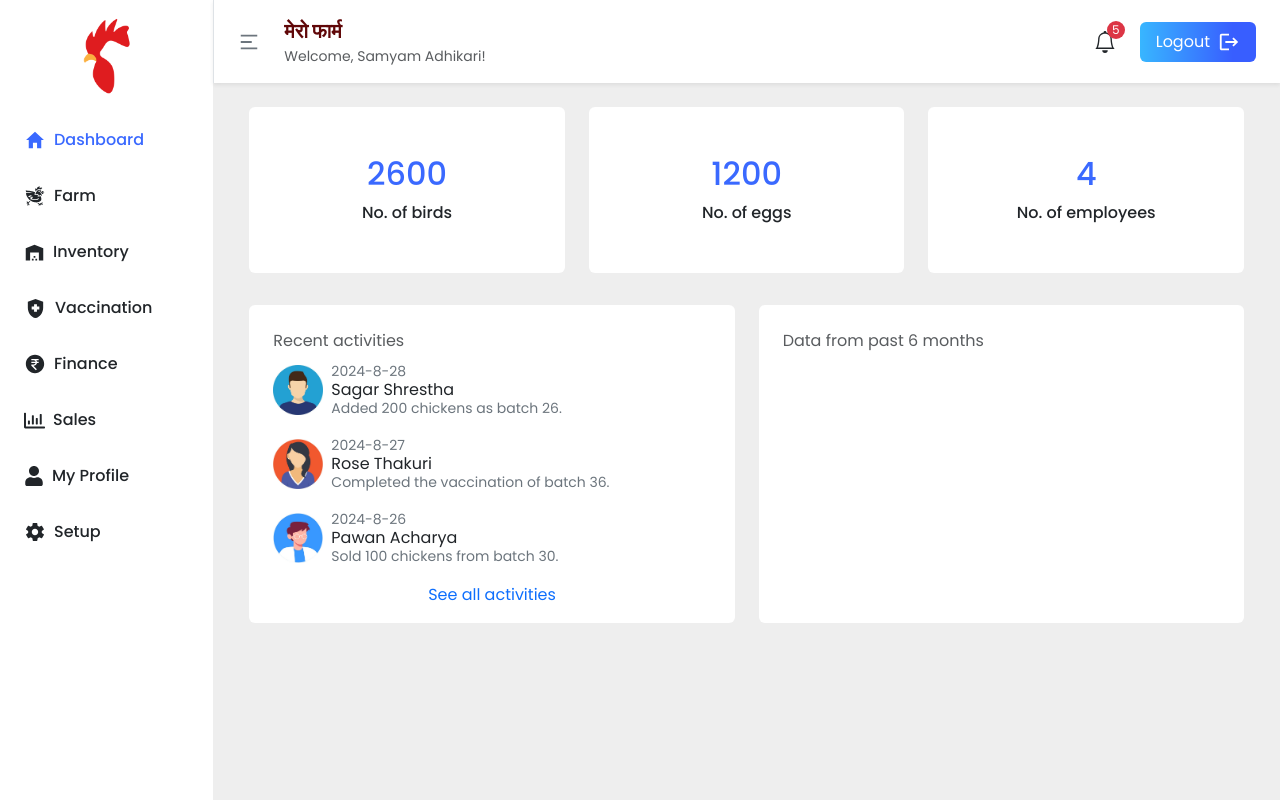
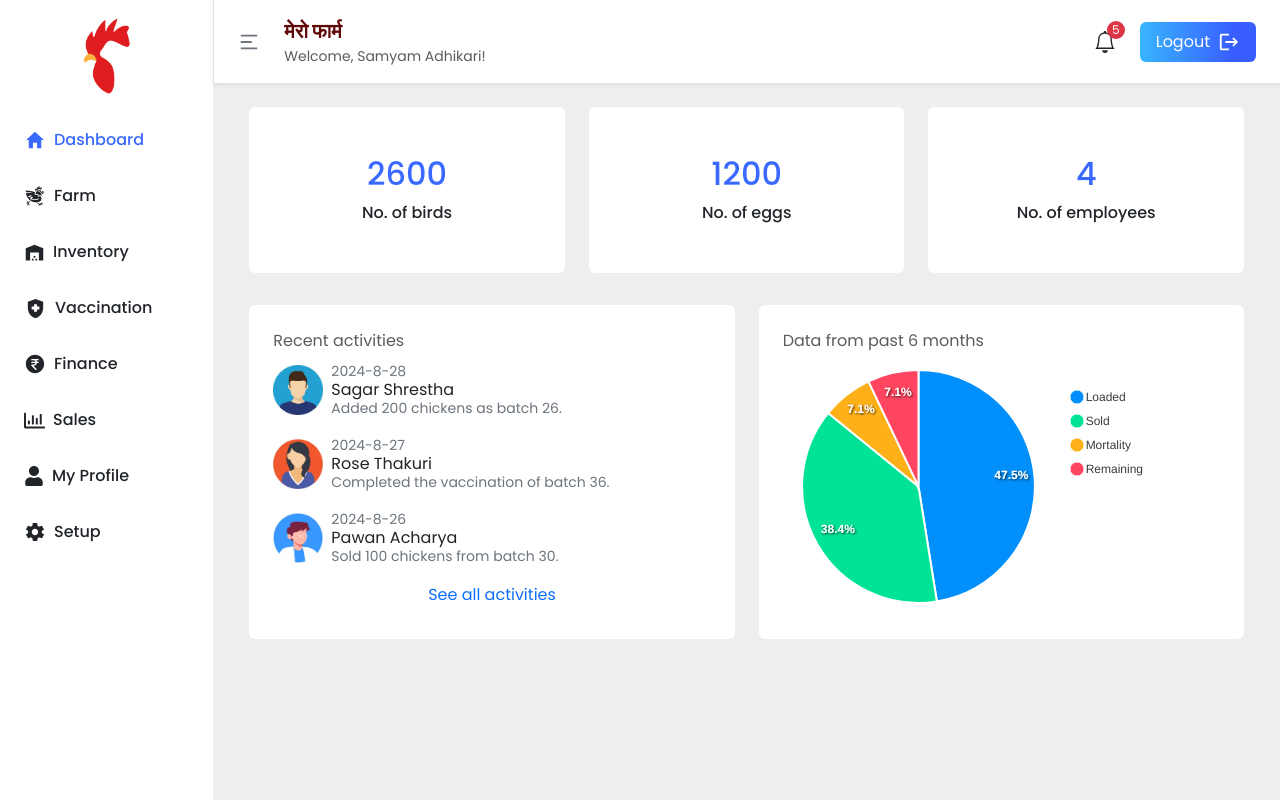
Before and after one commit to shaggy619/Mero-Farm, a React (Vite) app: page /dashboard in a window 1280 px wide. Built offline with nearby package versions, Linux system fonts and the light colour scheme.

Commit message:
Added pie chart from apex charts

```diff
--- a/package.json
+++ b/package.json
@@ -10,8 +10,10 @@
     "preview": "vite preview"
   },
   "dependencies": {
+    "apexcharts": "^3.54.1",
     "bootstrap": "^5.3.3",
     "react": "^18.3.1",
+    "react-apexcharts": "^1.5.0",
     "react-bootstrap": "^2.10.5",
     "react-dom": "^18.3.1",
     "react-icons": "^5.3.0",
--- a/src/Dashboard/Home.jsx
+++ b/src/Dashboard/Home.jsx
@@ -1,11 +1,12 @@
 import React from "react";
 import { Link } from "react-router-dom";
+import PieChart from "./PieChart";
 
 const Home = () => {
   return (
-    <section>
-      <div className=" px-5 py-4">
-        <div className="row gap-4 align-items-center justify-content-center d-flex text-center">
+    <section className=" px-4 px-md-5 pb-4">
+      <div className=" py-4">
+        <div className="row gap-3 gap-md-4 align-items-center justify-content-center d-flex text-center">
           <div className="col-12 col-md bg-white rounded p-4 py-5 d-flex flex-column align-items-center justify-content-center">
             <h2 className="primary-color">2600</h2>
             <div className="fw-medium">No. of birds</div>
@@ -20,8 +21,8 @@ const Home = () => {
           </div>
         </div>
       </div>
-      <div className=" px-5 py-2">
-        <div className="row gap-4 justify-content-center d-flex">
+      <div className=" py-2">
+        <div className="row  gap-3 gap-md-4 justify-content-center d-flex">
           <div className="col-12 col-md bg-white rounded px-4 pt-4 pb-3">
             <div className="text-muted mb-2">Recent activities</div>
             <div className="d-flex gap-2 align-items-center mb-3">
@@ -78,6 +79,7 @@ const Home = () => {
           </div>
           <div className="col-12 col-md bg-white rounded p-4">
             <div className="text-muted mb-2">Data from past 6 months</div>
+            <PieChart />
           </div>
         </div>
       </div>
--- a/src/Dashboard/Navbar.jsx
+++ b/src/Dashboard/Navbar.jsx
@@ -43,15 +43,15 @@ const Navbar = () => {
               </span>
             )}
           </Dropdown.Toggle>
-          <Dropdown.Menu className="dropdown-menu-custom mt-2">
-            <div className="px-3 py-2 border-bottom"> All Notifications</div>
+          <Dropdown.Menu className="dropdown-menu-custom">
+            <div className="px-3 py-2 border-bottom"> Notifications</div>
             <Dropdown.Item href="#/action-1">
               <div className="lh-sm">Feed is almost out of the stock.</div>
               <div className="small text-muted">1hr ago</div>
             </Dropdown.Item>
             <Dropdown.Item href="#/action-2">
               <div className="lh-sm">
-                Batch 32 need to be vaccinned this Saturday.
+                Batch 32 need to be vaccinated this Saturday.
               </div>
               <div className="small text-muted">3hr ago</div>
             </Dropdown.Item>
@@ -62,7 +62,7 @@ const Navbar = () => {
           </Dropdown.Menu>
         </Dropdown>
 
-        <div className="gradient-button text-white rounded px-3 py-2 d-flex align-items-center">
+        <div className="gradient-button text-white rounded px-3 py-2 d-flex align-items-center cursor-pointer">
           <div className="d-none d-md-block"> Logout </div>
           <MdLogout size={22} className="ms-2" />
         </div>
--- /dev/null
+++ b/src/Dashboard/PieChart.jsx
@@ -0,0 +1,44 @@
+import React, { useState } from "react";
+import ReactApexChart from "react-apexcharts";
+
+const PieChart = () => {
+  const [chartData] = useState({
+    series: [47, 38, 7, 7],
+    options: {
+      chart: {
+        width: 380,
+        type: "pie",
+      },
+      labels: ["Loaded", "Sold", "Mortality", "Remaining"],
+      responsive: [
+        {
+          breakpoint: 480,
+          options: {
+            chart: {
+              width: 200,
+            },
+            legend: {
+              position: "bottom",
+            },
+          },
+        },
+      ],
+    },
+  });
+
+  return (
+    <div>
+      <div id="chart">
+        <ReactApexChart
+          options={chartData.options}
+          series={chartData.series}
+          type="pie"
+          width={380}
+        />
+      </div>
+      <div id="html-dist"></div>
+    </div>
+  );
+};
+
+export default PieChart;
```
Also changed, not shown: 1 other file (tests, documents, lock files or other folders).
